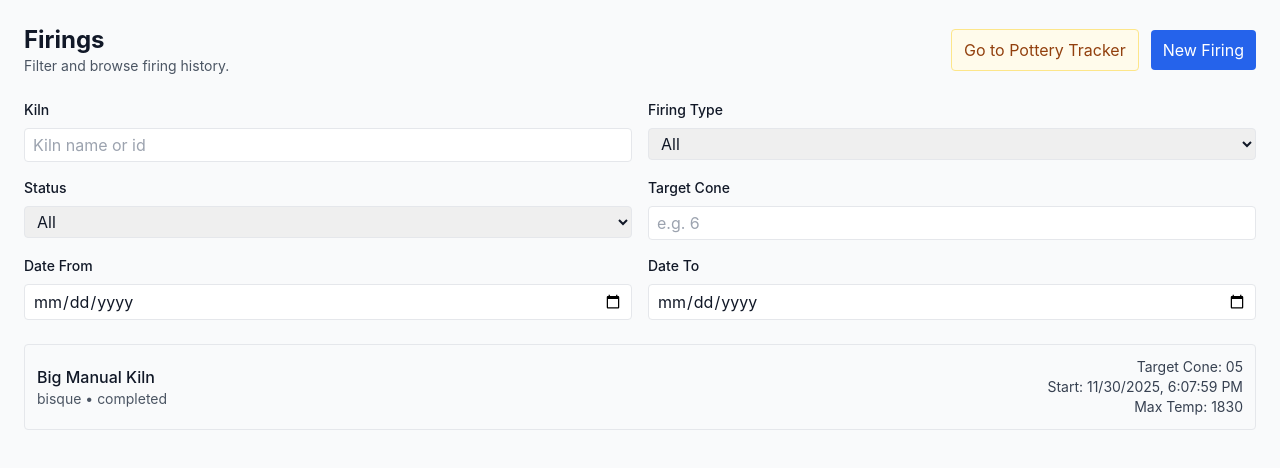
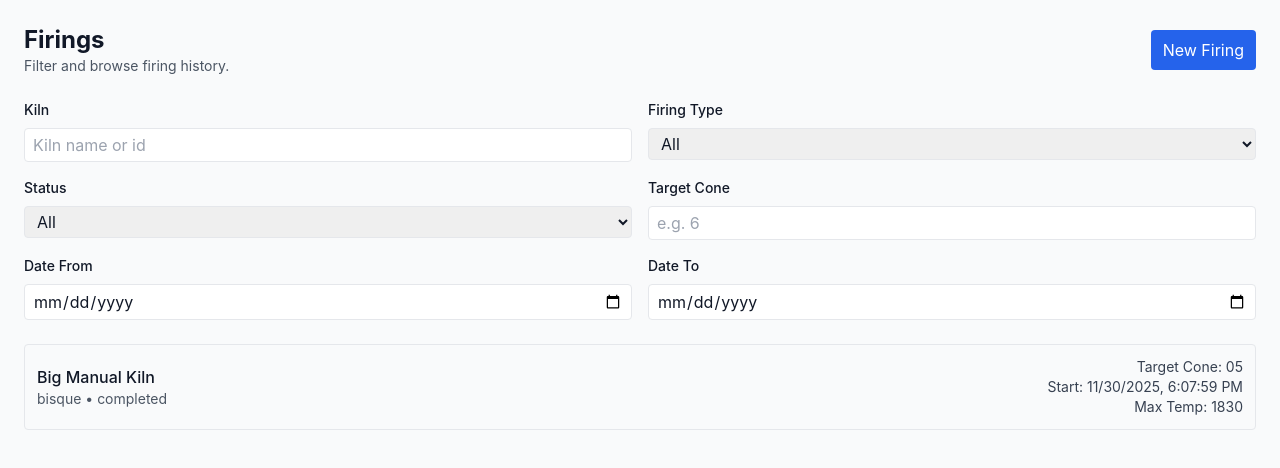
Before and after one commit to jdin9/KilnTracker, a Next.js app: page /firings in a window 1280 px wide. Shown: the top 468 px of the page. Built offline with nearby package versions, Linux system fonts and the light colour scheme.

Commit message:
Revert "Add pottery tracker link from firings dashboard"

```diff
--- a/src/app/firings/page.tsx
+++ b/src/app/firings/page.tsx
@@ -44,20 +44,12 @@ export default function FiringsPage() {
             Filter and browse firing history.
           </p>
         </div>
-        <div className="flex items-center gap-3">
-          <Link
-            href="/projects"
-            className="px-3 py-2 rounded border border-amber-200 text-amber-800 bg-amber-50 hover:bg-amber-100"
-          >
-            Go to Pottery Tracker
-          </Link>
         <Link
           href="/firings/new"
           className="px-3 py-2 bg-blue-600 text-white rounded"
         >
           New Firing
         </Link>
-        </div>
       </header>
 
       <section className="grid grid-cols-2 gap-4">
```
Lines whose indentation alone changed are shown as unchanged.
